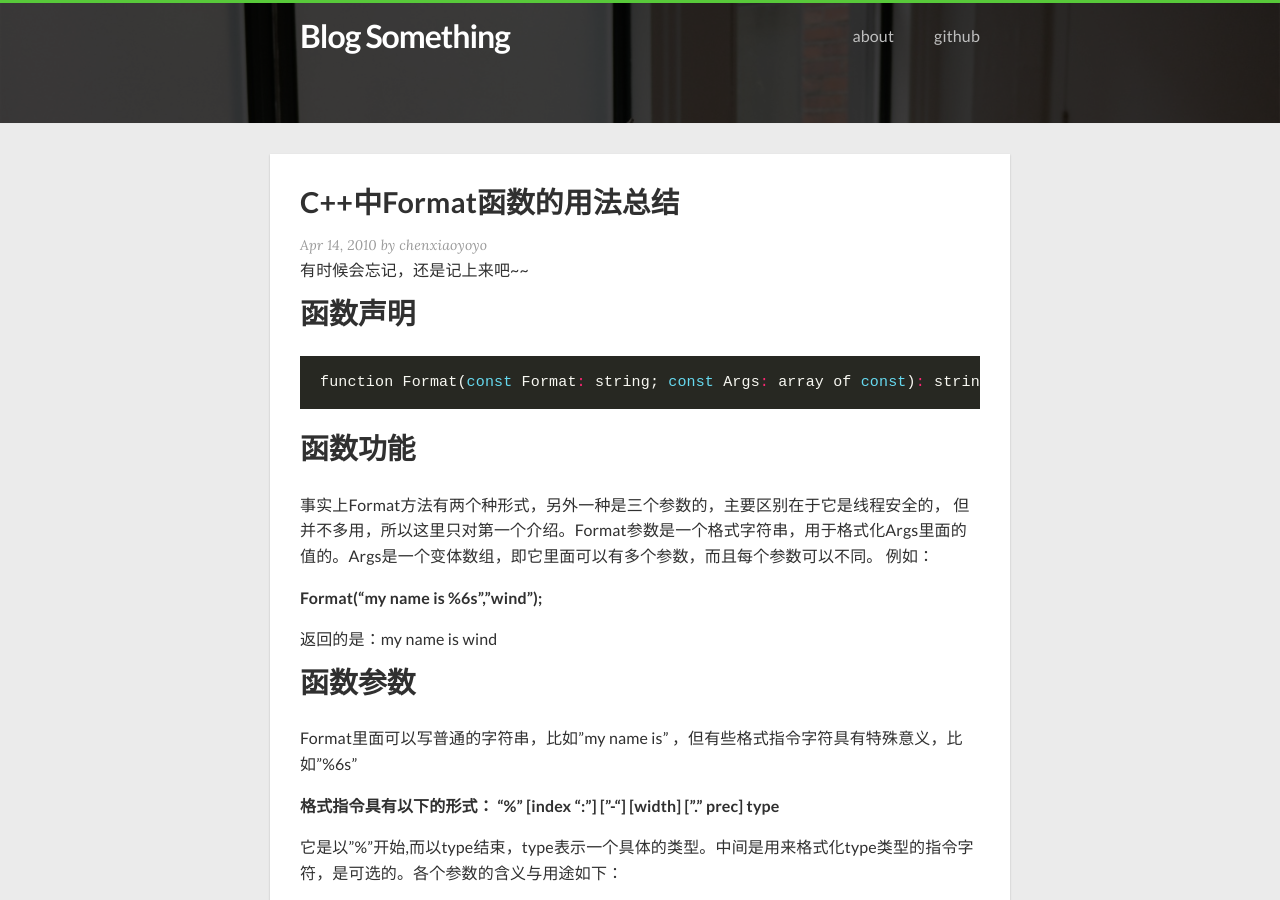
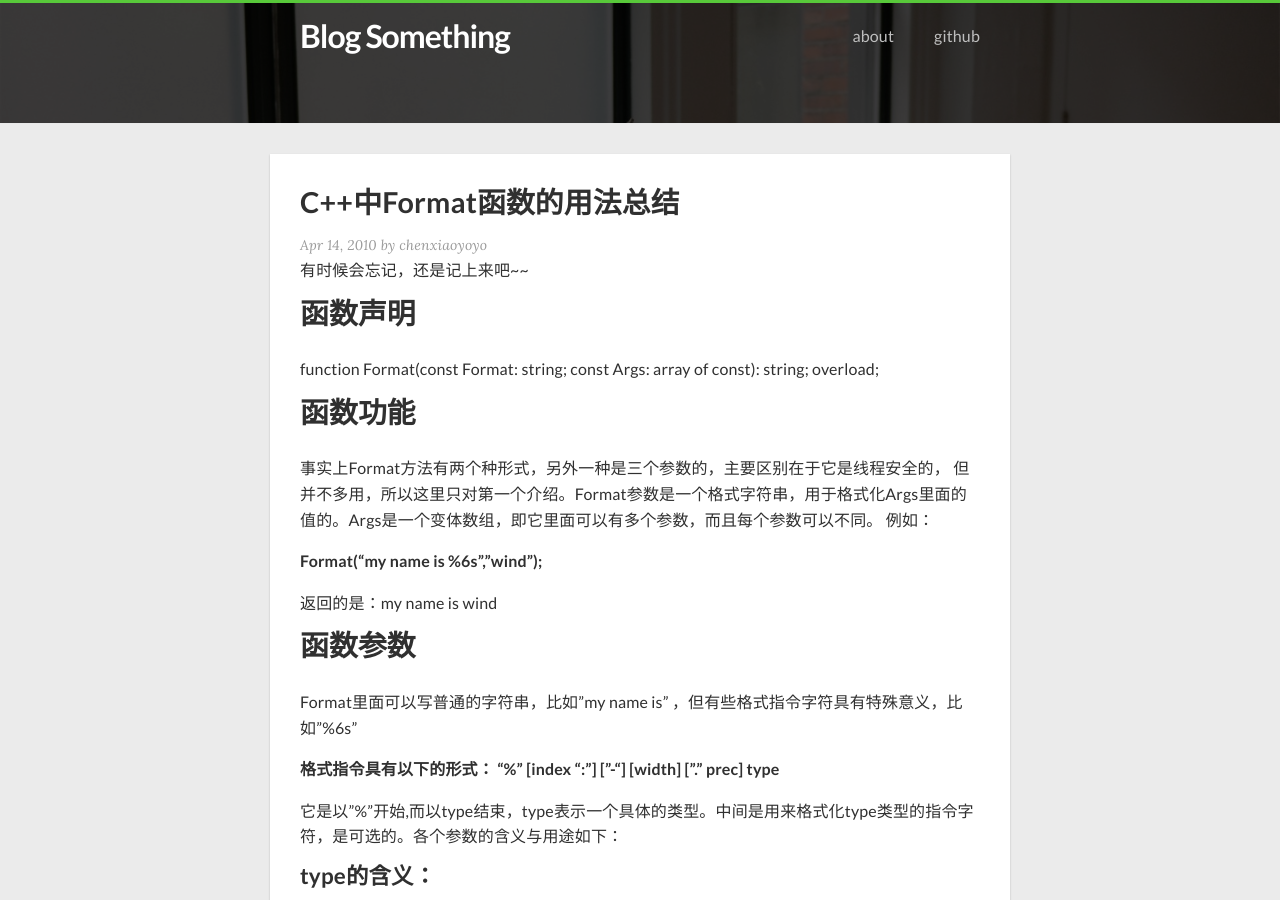
Before and after one commit to chenxiaoyoyo/chenxiaoyoyo.github.com, a Jekyll site: the page built from _posts/2010-04-14-C++-Format.markdown, in a window 1280 px wide and 900 px high. Built offline with Jekyll 4.4.1, drawn with Linux system fonts in a browser that asks for light colours; nearby versions of some CDN libraries; Markdown is read by kramdown in place of the engine named in the settings; comment, search, counter and statistics services are not loaded.

Commit message:
Update 2010-04-14-C++-Format.markdown

````diff
--- a/_posts/2010-04-14-C++-Format.markdown
+++ b/_posts/2010-04-14-C++-Format.markdown
@@ -10,9 +10,7 @@ description: C/C++应用之--Format函数用法
 
 ##函数声明
 
-```c++
 function Format(const Format: string; const Args: array of const): string; overload;
-```
 
 ##函数功能
 
````
